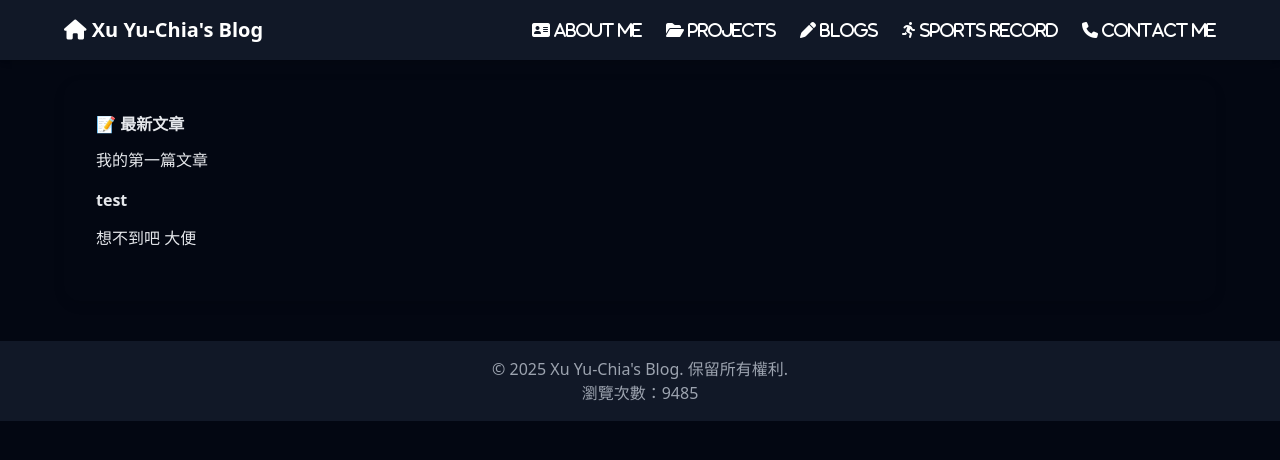
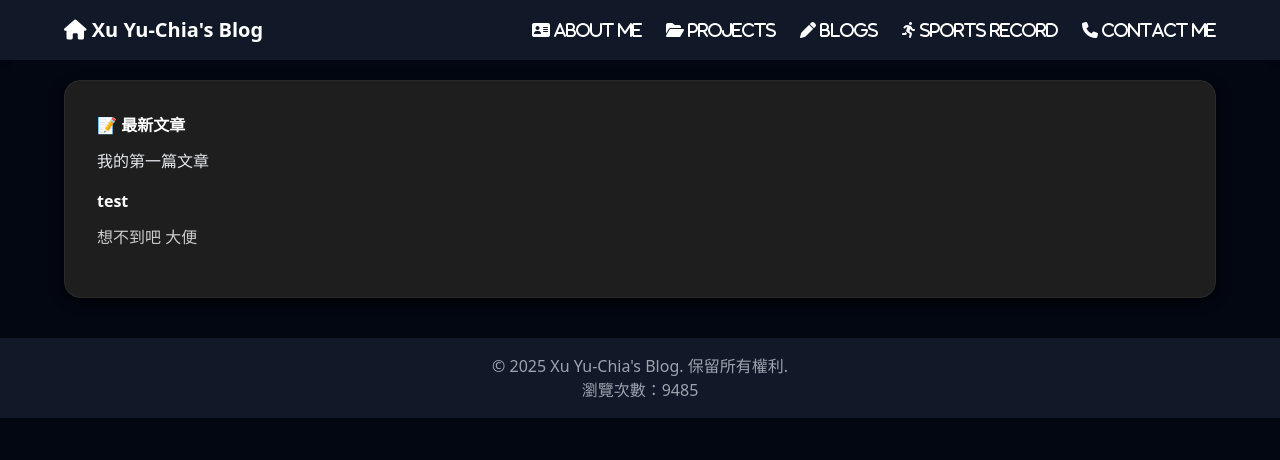
Before and after one commit to xu-yu-chia/blog, a Jekyll site: the page built from index.md, in a window 1280 px wide. Shown: the top 460 px of the page. Built offline with Jekyll 4.4.1, drawn with Linux system fonts in a browser that asks for light colours; nearby versions of some CDN libraries.

Commit message:
Update style.css

```diff
--- a/assets/style.css
+++ b/assets/style.css
@@ -30,55 +30,57 @@ body {
     }
 }
 
-/* 基本文章卡片樣式 */
+/* 暗色系文章卡片樣式 */
+body {
+  background-color: #121212;
+  color: #e0e0e0;
+  font-family: 'Noto Sans', sans-serif;
+  line-height: 1.8;
+}
+
 .post-card {
-  background-color: gray-900;
+  background-color: #1e1e1e;
   border-radius: 16px;
-  box-shadow: 0 4px 12px rgba(0, 0, 0, 0.1);
+  box-shadow: 0 4px 12px rgba(0, 0, 0, 0.7);
   padding: 20px;
   margin: 20px auto;
   max-width: 800px;
   transition: transform 0.3s ease, box-shadow 0.3s ease;
+  border: 1px solid #2a2a2a;
 }
 
-/* 滑鼠懸停效果 */
 .post-card:hover {
   transform: translateY(-8px);
-  box-shadow: 0 8px 20px rgba(0, 0, 0, 0.15);
+  box-shadow: 0 8px 20px rgba(0, 0, 0, 0.9);
 }
 
-/* 標題樣式 */
 .post-card h1, .post-card h2, .post-card h3 {
   margin-bottom: 12px;
-  color: cyan-400;
+  color: #ffffff;
   font-weight: bold;
 }
 
-/* 內文與段落 */
 .post-card p {
-  line-height: 1.8;
-  color: gray-300;
+  color: #cccccc;
   margin-bottom: 16px;
 }
 
-/* 引用區塊 */
 .post-card blockquote {
   border-left: 4px solid #007acc;
-  background-color: #f9f9f9;
+  background-color: #1a1a1a;
   padding: 12px 20px;
   margin: 16px 0;
-  color: #444;
+  color: #a0a0a0;
   font-style: italic;
 }
 
-/* 文章圖片樣式 */
 .post-card img {
   max-width: 100%;
   border-radius: 12px;
   margin: 16px 0;
+  border: 1px solid #333;
 }
 
-/* 閱讀進度條 (可選) */
 .read-progress {
   position: fixed;
   top: 0;
```
